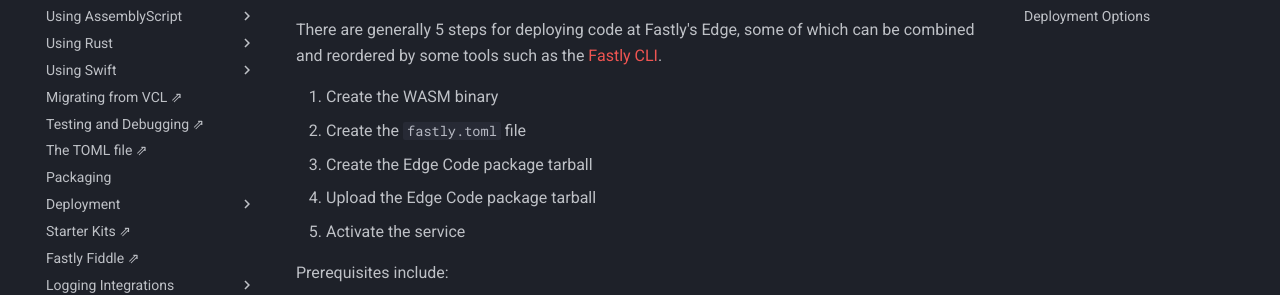
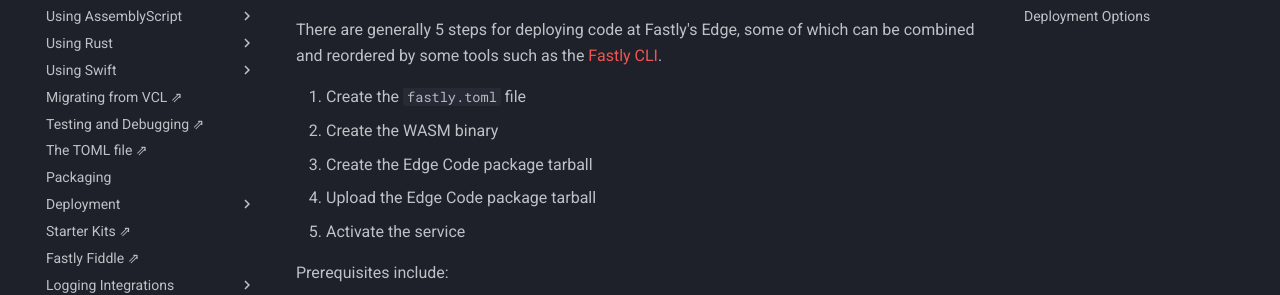
Before and after one commit to grokify/fastly-guide-compute, an MkDocs documentation site: the page built from docs/index.md, in a window 1280 px wide and 900 px high, scrolled down 517 px. Shown: the part 173-468 px from the top of the window. Built offline with MkDocs 1.6.1 and Material for MkDocs 9.7.7, drawn with Linux system fonts in a browser that asks for light colours; comment, search, counter and statistics services are not loaded.

```diff
--- a/docs/index.md
+++ b/docs/index.md
@@ -18,8 +18,8 @@ See more on the [Fastly Product page](https://docs.fastly.com/products/compute-a
 
 There are generally 5 steps for deploying code at Fastly's Edge, some of which can be combined and reordered by some tools such as the [Fastly CLI](https://github.com/fastly/cli).
 
+1. Create the `fastly.toml` file
 1. Create the WASM binary
-1. Create the `fastly.toml` file
 1. Create the Edge Code package tarball
 1. Upload the Edge Code package tarball
 1. Activate the service
```
